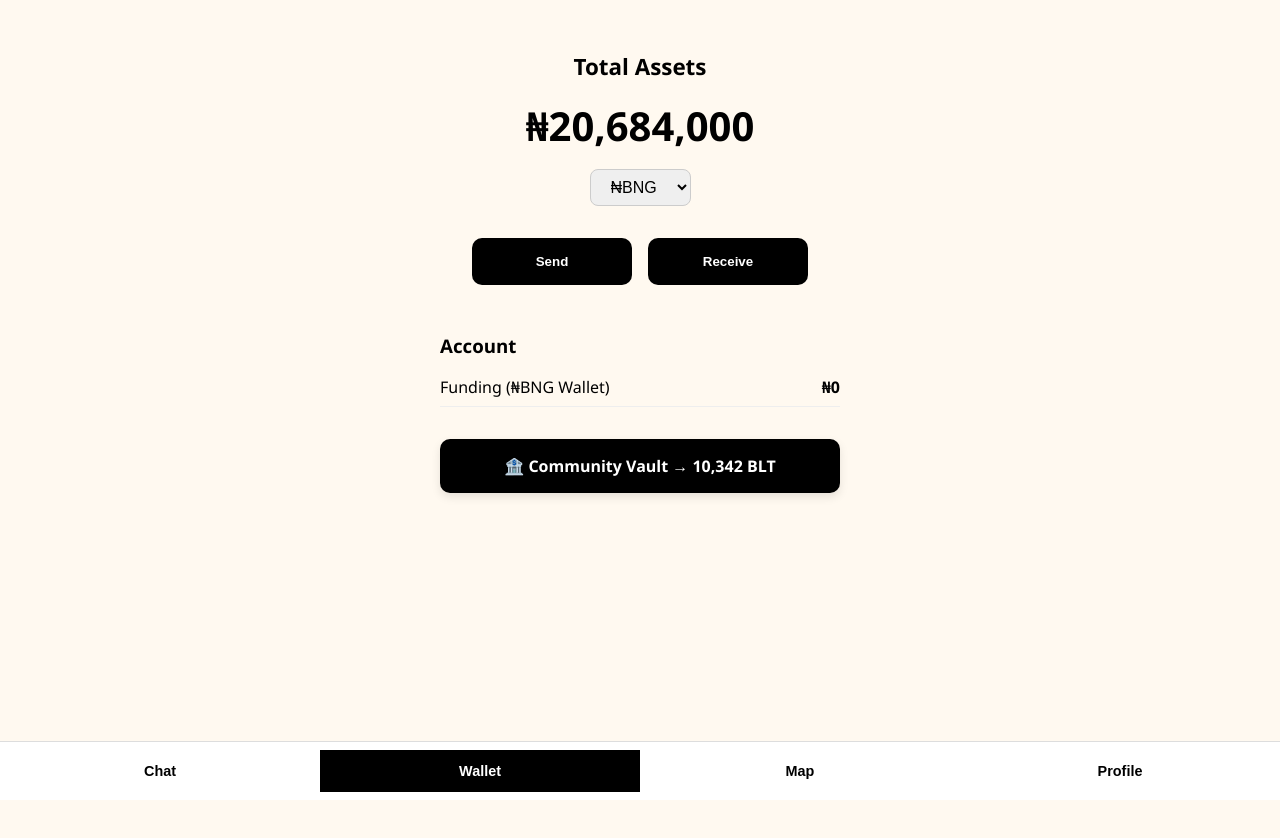
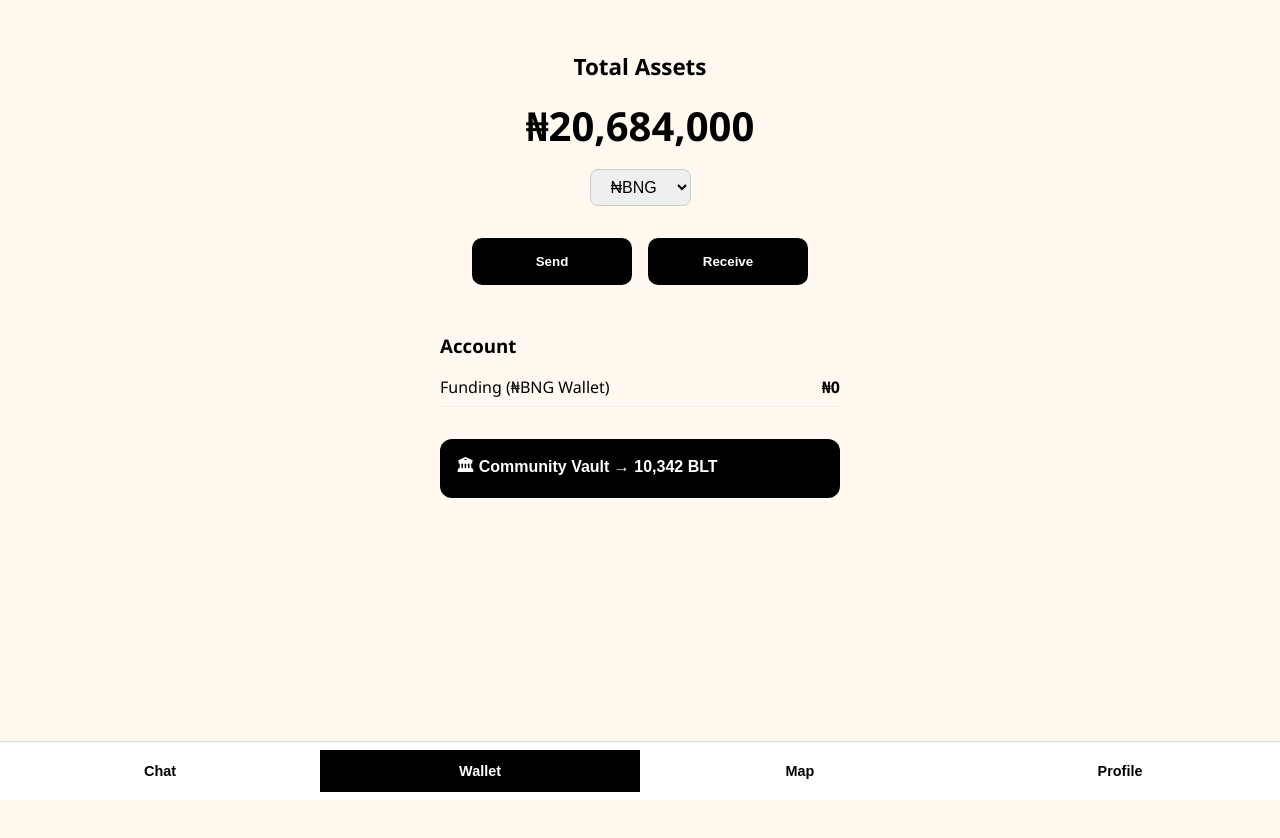
Before and after one commit to tboxtra/believe-app, a React (Create React App) app: page / in a window 1280 px wide. Both pictures are taken after a click on the button "Wallet". Shown: the top 838 px of the page. Built offline with nearby package versions, Linux system fonts and the light colour scheme.

Commit message:
Fixed total assets

```diff
--- a/src/App.js
+++ b/src/App.js
@@ -271,6 +271,7 @@ function App() {
         <Wallet
           balance={balance}
           naira={naira}
+          borrowedAmount={borrowedAmount}
           setScreen={setScreen}
         />
       )}
--- a/src/Wallet.js
+++ b/src/Wallet.js
@@ -1,6 +1,6 @@
 import React, { useState } from "react";
 
-export default function Wallet({ balance, naira, setScreen }) {
+export default function Wallet({ balance, naira, borrowedAmount, setScreen }) {
     const [currency, setCurrency] = useState("BNG");
 
     const convert = (value) => {
@@ -11,11 +11,17 @@ export default function Wallet({ balance, naira, setScreen }) {
         return value;
     };
 
+    const safeNaira = Number(naira) || 0;
+    const safeBalance = Number(balance) || 0;
+    const safeBorrowed = Number(borrowedAmount) || 0;
+
+    // ✅ Correct total without borrowed amount
+    const totalAssets = safeNaira + safeBalance * 2000 - safeBorrowed;
+
     return (
         <div style={styles.container}>
             <h2 style={styles.heading}>Total Assets</h2>
-
-            <h1 style={styles.amount}>{convert(naira + balance * 2000)}</h1>
+            <h1 style={styles.amount}>{convert(totalAssets)}</h1>
 
             <select
                 value={currency}
@@ -28,27 +34,24 @@ export default function Wallet({ balance, naira, setScreen }) {
                 <option value="EUR">EUR</option>
             </select>
 
-            {/* Send + Receive */}
             <div style={styles.buttonRow}>
                 <button onClick={() => setScreen("send")} style={styles.button}>Send</button>
                 <button onClick={() => setScreen("receive")} style={styles.button}>Receive</button>
             </div>
 
-            {/* Accounts section */}
             <div style={styles.accounts}>
                 <h3>Account</h3>
-
                 <div style={styles.accountItem}>
                     <span>Funding (₦BNG Wallet)</span>
                     <strong>{convert(naira)}</strong>
                 </div>
 
-                <div
-                    onClick={() => setScreen("home")} // 🔁 Change "home" to actual vault screen ID if needed
+                <button
+                    onClick={() => setScreen("home")}
                     style={styles.vaultButton}
                 >
-                    🏦 Community Vault → {balance.toLocaleString()} BLT
-                </div>
+                    🏛 Community Vault → {balance.toLocaleString()} BLT
+                </button>
             </div>
         </div>
     );
@@ -108,16 +111,16 @@ const styles = {
         borderBottom: "1px solid #eee",
     },
     vaultButton: {
-        marginTop: "2rem",
-        padding: "1rem 1.5rem",
+        marginTop: "1rem",
+        width: "100%",
+        padding: "1rem",
         background: "#000",
         color: "#fff",
+        border: "none",
+        borderRadius: "12px",
         fontWeight: "bold",
         fontSize: "1rem",
-        borderRadius: "10px",
-        textAlign: "center",
         cursor: "pointer",
-        transition: "transform 0.1s ease-in-out",
-        boxShadow: "0 4px 10px rgba(0,0,0,0.1)",
+        textAlign: "left",
     },
 };
```
